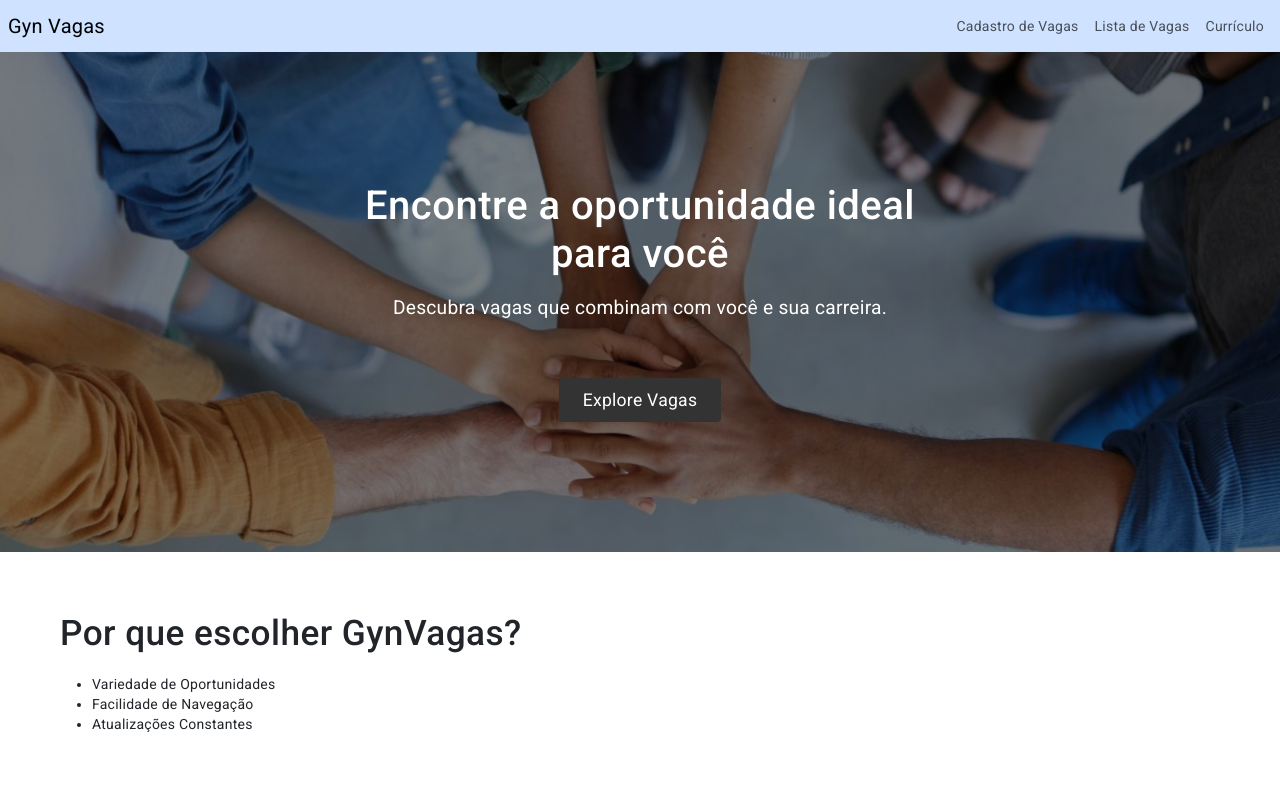
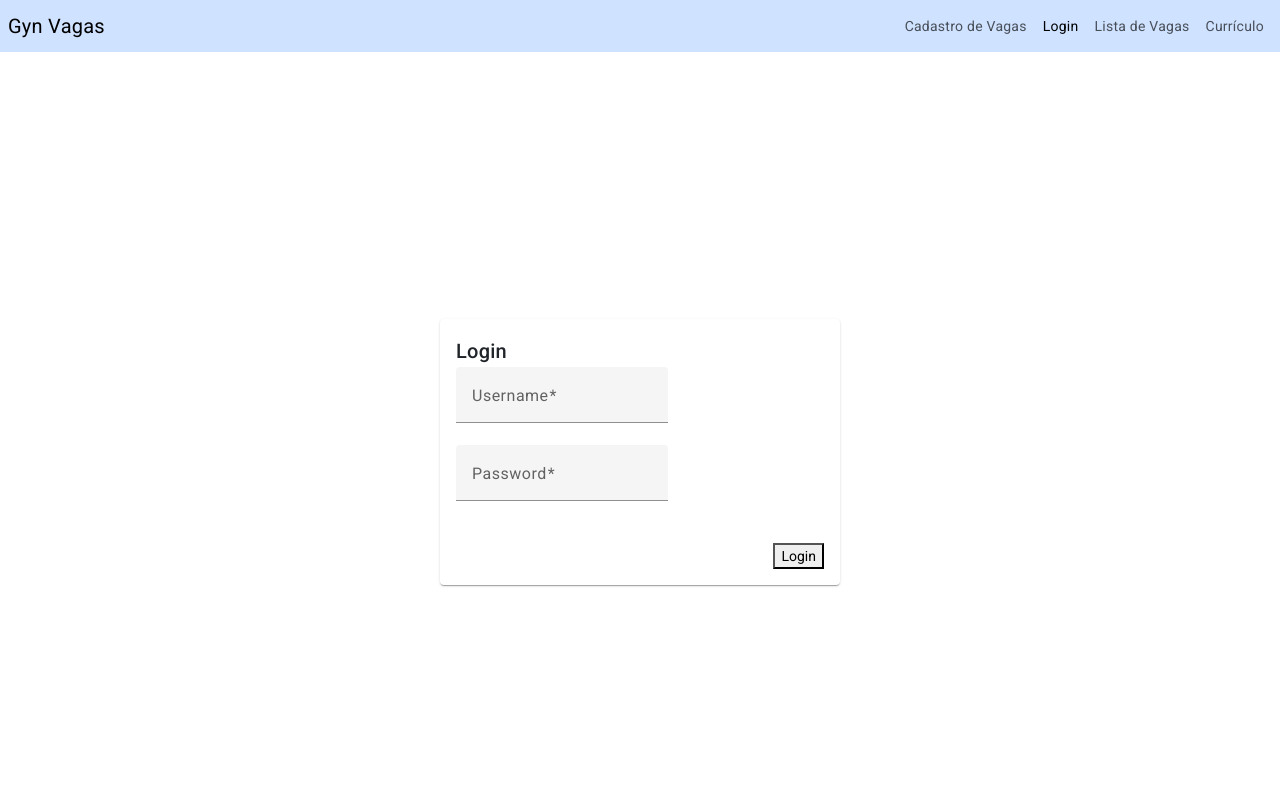
Before and after one commit to daniel-gondim/gyn-vagas-angular, an Angular app: page /login in a window 1280 px wide. Before the commit this address led to /home. Shown: the top 800 px of the page. Built offline with nearby package versions, Linux system fonts and the light colour scheme.

Commit message:
feat: implementa a lógica de login em uma aba separada - adiciona o link de navegação do login no componente navbar - adiciona imports google material utilizados no formulário - corrige rota de login na classe AuthService

```diff
--- a/src/app/app.routes.ts
+++ b/src/app/app.routes.ts
@@ -5,6 +5,7 @@ import {TabelaVagasComponent} from './tabela-vagas/tabela-vagas.component';
 import {PaginaHomeComponent} from './pagina-home/pagina-home.component';
 import {EditaVagaComponent} from "./edita-vaga/edita-vaga.component";
 import { CurriculoComponent } from './curriculo/curriculo.component';
+import {LoginComponent} from "./login/login.component";
 export const routes: Routes = [
 
 
@@ -20,7 +21,6 @@ export const routes: Routes = [
     title: 'Tabela de Vagas'
 
   },
-
   {
     path: 'home',
     component: PaginaHomeComponent,
@@ -35,9 +35,13 @@ export const routes: Routes = [
     {
     path: 'Curriculo',
     component: CurriculoComponent,
-    title: 'Currículo' // Maiúsculo corrigido para consistência
+    title: 'Currículo'
   },
-
+  {
+    path: 'login',
+    component: LoginComponent,
+    title: 'Login'
+  },
   {
     path: '',
     redirectTo: '/home', // Redireciona para /home se a rota estiver vazia
--- a/src/app/navbar/navbar.component.html
+++ b/src/app/navbar/navbar.component.html
@@ -9,6 +9,8 @@
     <ul class="navbar-nav ml-auto">
       <li class="nav-item">
         <a class="nav-link" routerLink="/cadastro-de-vagas" routerLinkActive="active" ariaCurrentWhenActive="page">Cadastro de Vagas</a>
+      </li><li class="nav-item">
+        <a class="nav-link" routerLink="/login" routerLinkActive="active" ariaCurrentWhenActive="page">Login</a>
       </li>
       <li class="nav-item">
         <a class="nav-link" routerLink="/tabela-de-vagas" routerLinkActive="active" ariaCurrentWhenActive="page">Lista de Vagas</a>
--- a/src/app/service/auth.service.ts
+++ b/src/app/service/auth.service.ts
@@ -7,7 +7,7 @@ import { catchError, map } from 'rxjs/operators';
   providedIn: 'root'
 })
 export class AuthService {
-  private loginUrl = 'http://localhost:8080/api/login'; // Substitua pela URL do seu endpoint de login
+  private loginUrl = 'http://localhost:8080/login'; // Substitua pela URL do seu endpoint de login
 
   constructor(private http: HttpClient) {}
 
```
Also changed, not shown: src/app/login/login.component.ts (+5 -2 lines).
